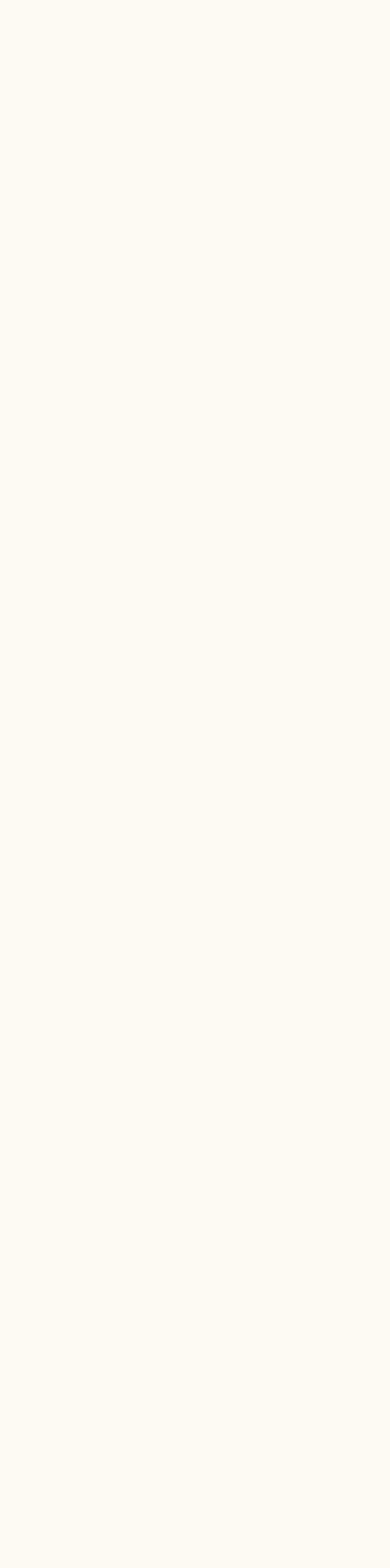
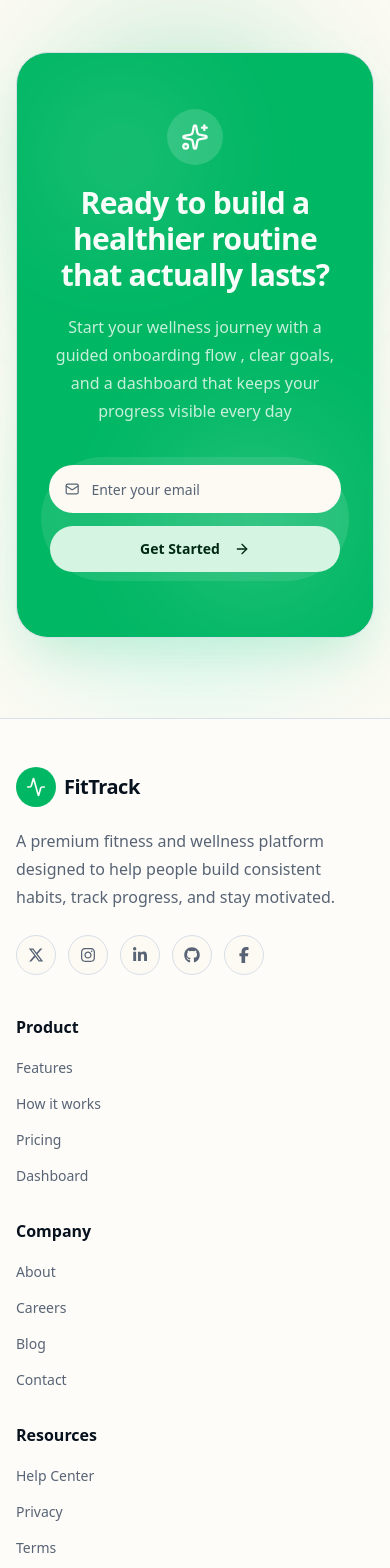
Before and after one commit to vasantharatnam/fittrack, a Next.js app in the folder fittrack/: page / in a window 390 px wide. Shown: the part 8660-10228 px from the top of the page. Before the commit the page ends 8632 px from the top, so only its background shows below. Built offline with nearby package versions, Linux system fonts and the light colour scheme.

Commit message:
feat: added final CTA and footer component

```diff
--- a/fittrack/package.json
+++ b/fittrack/package.json
@@ -21,6 +21,7 @@
     "react": "19.2.4",
     "react-dom": "19.2.4",
     "react-hook-form": "^7.75.0",
+    "react-icons": "^5.6.0",
     "recharts": "^3.8.1",
     "shadcn": "^4.6.0",
     "tailwind-merge": "^3.5.0",
--- a/fittrack/src/app/page.tsx
+++ b/fittrack/src/app/page.tsx
@@ -5,6 +5,8 @@ import { SocialProofSection } from "@/features/landing/components/SocialProofSec
 import TestimonialSection from "@/features/landing/components/TestimonialSection";
 import { HowItWorksSection } from "@/features/landing/components/HowItWorksSection";
 import PricingSection from "@/features/landing/components/PricingSection";
+import FinalCTASection from "@/features/landing/components/FinalCTASection";
+import { Footer } from "@/components/layout/Footer";
 export default function Home() {
   return (
     <main className="min-h-screen overflow-hidden bg-background text-foreground">
@@ -15,6 +17,8 @@ export default function Home() {
       <HowItWorksSection />
       <TestimonialSection />
       <PricingSection />
+       <FinalCTASection />
+      <Footer />
     </main>
   );
 }
--- /dev/null
+++ b/fittrack/src/components/layout/Footer.tsx
@@ -0,0 +1,133 @@
+import Link from "next/link";
+import { Activity } from "lucide-react";
+import { navLinks } from "@/data/landing";
+import { ROUTES } from "@/lib/constants";
+import {
+  FaFacebookF,
+  FaGithub,
+  FaInstagram,
+  FaLinkedinIn,
+  FaXTwitter,
+} from "react-icons/fa6";
+
+
+const footerLinks = [
+  {
+    title: "Product",
+    links: [
+      { label: "Features", href: "#features" },
+      { label: "How it works", href: "#how-it-works" },
+      { label: "Pricing", href: "#pricing" },
+      { label: "Dashboard", href: ROUTES.dashboard },
+    ],
+  },
+  {
+    title: "Company",
+    links: [
+      { label: "About", href: "#" },
+      { label: "Careers", href: "#" },
+      { label: "Blog", href: "#" },
+      { label: "Contact", href: "#" },
+    ],
+  },
+  {
+    title: "Resources",
+    links: [
+      { label: "Help Center", href: "#" },
+      { label: "Privacy", href: "#" },
+      { label: "Terms", href: "#" },
+      { label: "Status", href: "#" },
+    ],
+  },
+];
+
+const socialLinks = [
+  { label: "Twitter",   Icon : FaXTwitter,    href: "#" },
+  { label: "Instagram", Icon : FaInstagram,   href: "#" },
+  { label: "LinkedIn",  Icon : FaLinkedinIn,  href: "#" },
+  { label: "GitHub",    Icon : FaGithub,      href: "#" },
+  { label: "Facebook",  Icon : FaFacebookF,   href: "#" },
+];
+
+export function Footer() {
+  return (
+    <footer className="border-t bg-card/40">
+      <div className="fit-container py-12">
+        <div className="grid gap-10 lg:grid-cols-[1.2fr_1.8fr]">
+          <div>
+            <Link
+              href={ROUTES.home}
+              className="inline-flex items-center gap-2"
+              aria-label="Go to FitTrack home"
+            >
+              <span className="flex size-10 items-center justify-center rounded-2xl bg-primary text-primary-foreground">
+                <Activity className="size-5" />
+              </span>
+
+              <span className="text-xl font-black tracking-tight">FitTrack</span>
+            </Link>
+
+            <p className="mt-5 max-w-sm leading-7 text-muted-foreground">
+              A premium fitness and wellness platform designed to help people build
+              consistent habits, track progress, and stay motivated.
+            </p>
+
+            <div className="mt-6 flex flex-wrap gap-3">
+              {socialLinks.map((social) => {
+                const Icon = social.Icon;
+
+                return(
+                <a
+                  key={social.label}
+                  href={social.href}
+                  aria-label={social.label}
+                  className="flex size-10 items-center justify-center rounded-full border bg-background text-xs font-black text-muted-foreground transition-colors hover:text-primary"
+                >
+                   <Icon className="size-4" />
+                </a>
+                )
+               })}
+            </div>
+          </div>
+
+          <div className="grid gap-8 sm:grid-cols-3">
+            {footerLinks.map((group) => (
+              <div key={group.title}>
+                <h3 className="font-bold">{group.title}</h3>
+
+                <ul className="mt-4 space-y-3">
+                  {group.links.map((link) => (
+                    <li key={`${group.title}-${link.label}`}>
+                      <a
+                        href={link.href}
+                        className="text-sm font-medium text-muted-foreground transition-colors hover:text-foreground"
+                      >
+                        {link.label}
+                      </a>
+                    </li>
+                  ))}
+                </ul>
+              </div>
+            ))}
+          </div>
+        </div>
+
+        <div className="mt-12 flex flex-col gap-4 border-t pt-6 text-sm text-muted-foreground sm:flex-row sm:items-center sm:justify-between">
+          <p>© {new Date().getFullYear()} FitTrack. All rights reserved.</p>
+
+          <div className="flex flex-wrap gap-4">
+            {navLinks.map((link) => (
+              <a
+                key={`bottom-${link.href}`}
+                href={link.href}
+                className="font-medium transition-colors hover:text-foreground"
+              >
+                {link.label}
+              </a>
+            ))}
+          </div>
+        </div>
+      </div>
+    </footer>
+  );
+}
--- /dev/null
+++ b/fittrack/src/features/landing/components/FinalCTASection.tsx
@@ -0,0 +1,71 @@
+"use client"
+
+
+import Link from "next/link"
+import {ArrowRight , Mail , Sparkles } from "lucide-react";
+import { motion } from "framer-motion";
+import { Button } from "@/components/ui/button"
+import GradientBlob from '../../../components/shared/GradientBlob';
+import { ROUTES } from "@/lib/constants";
+
+export default function FinalCTASection(){
+  return (
+      <section className = "section-padding relative overflow-hidden bg-background">
+          <GradientBlob className="left-10 top-10 size-72"/>
+          <GradientBlob className="bottom-0 right-10 size-80 bg-accent/30"/>
+
+          <div className="fit-container relative z-10">
+              <motion.div
+               initial={{ opacity: 0 , y:28}}
+               whileInView={{ opacity : 1 , y:0 }}
+               viewport={{once: true , margin: "-80px"}}
+               transition={{ duration: 0.55 , ease: "easeOut"}}
+               className="relative overflow-hidden rounded-4xl border bg-primary px-6 py-14 text-center text-primary-foreground shadow-2xl shadow-primary/20 sm:px-10 lg:px-20"
+              >
+               <div className="absolute inset-0 opacity-20">
+                   <div className="absolute left-10 top-10 size-32 rounded-full bg-white blur-3xl" />
+                   <div className="absolute bottom-10 right-10 size-40 rounded-full bg-white blur-3xl" />
+               </div>
+
+               <div className="relative z-10 mx-auto max-w-3xl">
+                  <div className="mx-auto mb-5 flex size-14 items-center justify-center rounded-3xl bg-white/15">
+                    <Sparkles className="size-7" />
+                  </div>
+
+                  <h2 className="text-balance text-3xl font-black tracking-tight sm:text-4xl lg:text-5xl">
+                     Ready to build a healthier routine that actually lasts?
+                 </h2>
+
+                  <p className="mx-auto mt-5 max-w-2xl text-base leading-7 text-primary-foreground/80 sm:text-lg">
+                    Start your wellness journey with a guided onboarding flow , clear goals, and a dashboard
+                    that keeps your progress visible every day
+                  </p>
+
+                  <div className="mx-auto mt-8 flex max-w-xl flex-col gap-3 rounded-full bg-white/10 p-2 backdrop-blur sm:flex-row">
+                   <div className="flex flex-1 items-center gap-3 rounded-full bg-background px-4 text-foreground">
+                    <Mail className="size-4 text-muted-foreground" />
+                      <input
+                         type="email"
+                         placeholder="Enter your email"
+                         aria-label="Email address"
+                        className="h-12 w-full bg-transparent text-sm outline-none placeholder:text-muted-foreground"
+                       />
+                   </div>
+
+                     <Button
+                        asChild
+                        variant="secondary"
+                        className="h-12 rounded-full px-6 font-bold"
+                     >
+                       <Link href={ROUTES.signup}>
+                          Get Started
+                         <ArrowRight className="ml-2 size-4" />
+                       </Link>
+                      </Button>
+                 </div>
+               </div>
+              </motion.div>
+          </div>
+      </section>
+  )
+}
```
Also changed, not shown: 1 other file (tests, documents, lock files or other folders).
